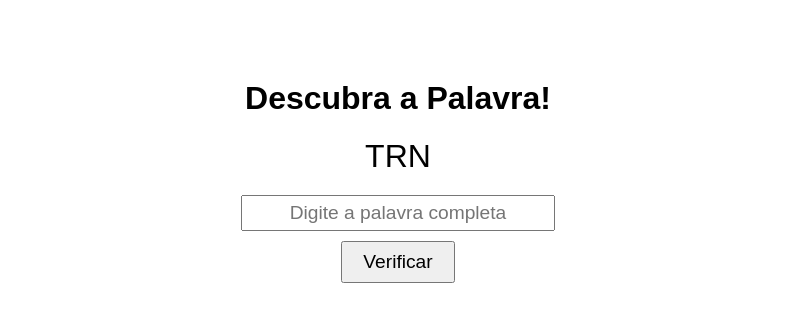
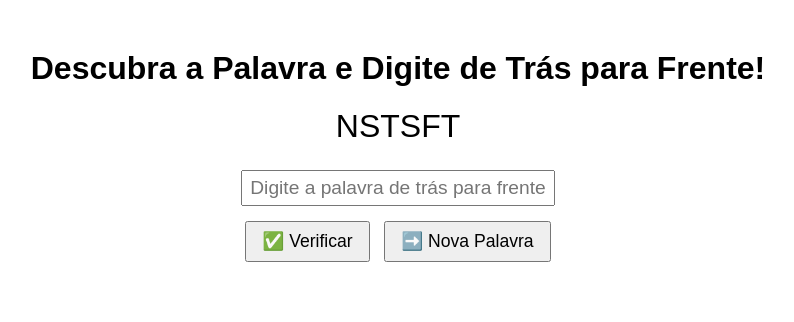
Before and after one commit to anibalssilva/quiz-odnartelos, a plain HTML site: page index.html in a window 1280 px wide. Shown: the whole page, without its empty margins (242-1036 px from the left). Drawn offline with Linux system fonts and the light colour scheme.

Commit message:
Update ODNARTELOS.html

```diff
--- a/index.html
+++ b/index.html
@@ -2,46 +2,56 @@
 <html lang="pt-br">
 <head>
   <meta charset="UTF-8">
-    <title>Quiz de Consoantes - 3 Tentativas</title>
+  <title>Quiz - ODNARTELOS</title>
   <style>
     body {
       font-family: Arial, sans-serif;
       text-align: center;
-            margin-top: 80px;
+      margin-top: 50px;
     }
-        #palavra {
+    #consoantes {
       font-size: 2em;
       margin-bottom: 20px;
     }
     input[type="text"] {
       font-size: 1.2em;
       padding: 5px;
+      margin: 5px;
       width: 300px;
       text-align: center;
     }
-        button {
-            font-size: 1.2em;
-            padding: 8px 20px;
-            margin-top: 10px;
-            cursor: pointer;
-        }
     #resultado {
       margin-top: 20px;
-            font-size: 1.2em;
+      font-size: 1.3em;
       font-weight: bold;
+    }
+    button {
+      font-size: 1.1em;
+      padding: 8px 15px;
+      margin: 10px 5px;
+      cursor: pointer;
     }
   </style>
 </head>
 <body>
 
-    <h1>Descubra a Palavra!</h1>
-    <div id="palavra"></div>
+  <h1>Descubra a Palavra e Digite de Trás para Frente!</h1>
 
-    <input type="text" id="resposta" placeholder="Digite a palavra completa" />
-    <br>
-    <button onclick="verificarResposta()">Verificar</button>
+  <div id="consoantes"></div>
+
+  <div>
+    <input type="text" id="palavraDigitada" placeholder="Digite a palavra de trás para frente" />
+  </div>
+
+  <div>
+    <button onclick="verificarSoletracao()">✅ Verificar</button>
+    <button onclick="pularPalavra()">➡️ Nova Palavra</button>
+  </div>
 
   <div id="resultado"></div>
+
+  <audio id="somAcerto" src="https://actions.google.com/sounds/v1/cartoon/clang_and_wobble.ogg"></audio>
+  <audio id="somErro" src="https://actions.google.com/sounds/v1/cartoon/wood_plank_flicks.ogg"></audio>
 
   <script>
     const palavras = [
@@ -49,65 +59,45 @@
       "DISSIMULADO", "FACULTATIVO", "HOSTILIDADE", "VERTIGINOSO", "TRAVESSEIRO", "INTERRUPTOR",
       "DESUMANIDADE", "INSATISFEITO", "EMBORRACHADO", "ESCRIVANINHA", "FLEXIBILIDADE", "SUBJETIVIDADE",
       "COMPORTAMENTO", "CONTRAPARTIDA", "DESPRETENSIOSO", "PERFECCIONISTA", "EXTRACURRICULAR",
-            "FUNDAMENTALISMO","LAVOURA", "TIRANIA", "CATARSE", "DESPESA", "REPULSA", "SUBLIME",
-            "CRESCER", "DRIBLAR", "ISONOMIA", "RATOEIRA", "ALICERCE", "INVASIVO",
-            "MANICURE", "OXIGENAR", "RIGOROSO", "PECULIAR", "DURADOURO", "SABEDORIA",
-            "APROXIMAR", "ARMADILHA", "BAJULADOR", "DESPOJADO", "LINGUAJAR", "PITORESCO",
-            "SAPATILHA", "VINAGRETE", "BELICHE", "BIZARRO", "CHINELO", "COLOSSO",
-            "CROMADO", "JANGADA", "MINHOCA", "RECESSO", "RUPTURA", "VISCOSO",
-            "ALFAZEMA", "EPIDERME", "OLFATIVO", "USUFRUIR", "ALVEJANTE", "ARRISCADO",
-            "BORBOLETA", "DENSIDADE", "GRAVIDADE", "HOLOGRAMA", "IMPULSIVO", "INTERFACE",
-            "PASSARELA", "RANCOROSO", "CERIMONIAL", "DELINEADOR", "MAQUINISTA", "PARAQUEDAS",
-            "FERRAMENTA", "GARGALHADA", "JORNALISMO", "LANCHONETE", "LETRAMENTO", "SEMELHANTE",
-            "APRENDIZADO", "ENGAJAMENTO", "INEXISTENTE", "INTERURBANO", "PRESSUPOSTO", "ULTRAPASSAR",
-            "CULPABILIZAR", "DIVERSIFICAR", "PREDESTINADO", "RASTREAMENTO", "INTROSPECTIVO", "MICRORGANISMO",
-            "CORRESPONDENTE", "DESLUBRAMENTO", "CATEGORICAMENTE", "SIMULTANEAMENTE"
+      "FUNDAMENTALISMO", "LAVOURA", "TIRANIA", "CATARSE", "DESPESA", "REPULSA", "SUBLIME"
     ];
 
     let palavraEscolhida = "";
-        let tentativas = 0;
-        const maxTentativas = 3;
 
     function removerVogais(palavra) {
       return palavra.replace(/[AEIOU]/gi, '');
     }
 
-        function carregarPalavra() {
+    function carregarNovaPalavra() {
       const indice = Math.floor(Math.random() * palavras.length);
       palavraEscolhida = palavras[indice];
-            const palavraSemVogais = removerVogais(palavraEscolhida);
-
-            document.getElementById('palavra').textContent = palavraSemVogais;
-            document.getElementById('resposta').value = "";
+      document.getElementById('consoantes').textContent = removerVogais(palavraEscolhida);
+      document.getElementById('palavraDigitada').value = "";
       document.getElementById('resultado').textContent = "";
-            tentativas = 0;
     }
 
-        function verificarResposta() {
-            const respostaUsuario = document.getElementById('resposta').value.trim().toUpperCase();
+    function verificarSoletracao() {
+      const digitado = document.getElementById('palavraDigitada').value.trim().toUpperCase();
+      const esperado = palavraEscolhida.split('').reverse().join('');
       const resultadoDiv = document.getElementById('resultado');
 
-            if (respostaUsuario === palavraEscolhida) {
-                resultadoDiv.textContent = "🎉 Parabéns! Você acertou!";
+      if (digitado === esperado) {
+        resultadoDiv.textContent = "🎉 Parabéns! Você digitou corretamente!";
         resultadoDiv.style.color = "green";
-                setTimeout(() => carregarPalavra(), 2000);
+        document.getElementById('somAcerto').play();
+        setTimeout(() => carregarNovaPalavra(), 3000);
       } else {
-                tentativas++;
-                if (tentativas < maxTentativas) {
-                    resultadoDiv.textContent = `❗ Tente outra vez! Tentativa ${tentativas}/${maxTentativas}`;
-                    resultadoDiv.style.color = "orange";
-                    document.getElementById('resposta').value = "";
-                    document.getElementById('resposta').focus();
-                } else {
-                    resultadoDiv.textContent = `❌ Você errou! A palavra correta era: ${palavraEscolhida}`;
+        resultadoDiv.textContent = "❌ Palavra incorreta! Tente novamente.";
         resultadoDiv.style.color = "red";
-                    setTimeout(() => carregarPalavra(), 3000);
-                }
+        document.getElementById('somErro').play();
       }
     }
 
-        // Carrega a primeira palavra ao abrir a página
-        carregarPalavra();
+    function pularPalavra() {
+      carregarNovaPalavra();
+    }
+
+    carregarNovaPalavra();
   </script>
 
 </body>
```
Lines whose indentation alone changed are shown as unchanged.
